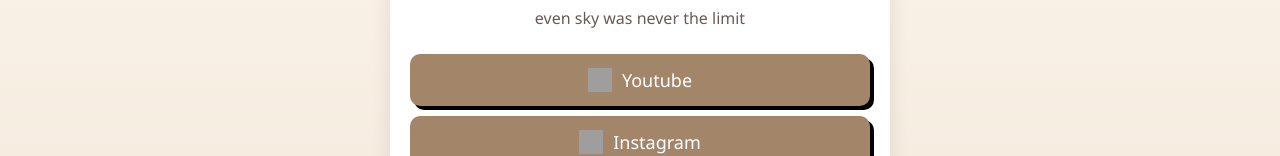
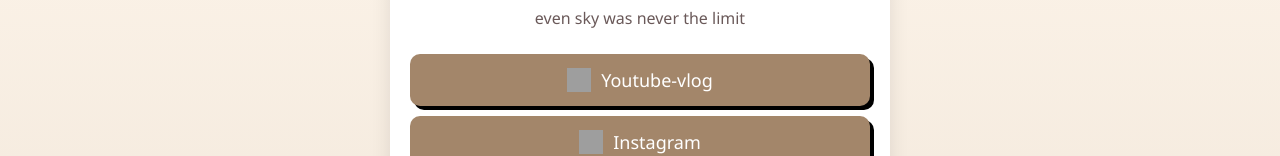
Before and after one commit to jayeshdayma003/mylinks, a plain HTML site: page index.html in a window 1280 px wide. Shown: the part 234-390 px from the top of the page. Drawn offline with Linux system fonts and the light colour scheme; grey boxes are pictures that could not be loaded.

Commit message:
Update index.html

```diff
--- a/index.html
+++ b/index.html
@@ -88,7 +88,7 @@
 
 
      <a class="link-button" href="https://youtube.com/@d4dayma?si=0v9EoZiYBkWhtY2n" target="_blank">
-        <img src="https://img.icons8.com/ios-filled/50/ffffff/youtube-play.png" alt="" class="icon">Youtube</a>
+        <img src="https://img.icons8.com/ios-filled/50/ffffff/youtube-play.png" alt="" class="icon">Youtube-vlog</a>
 
 
      <a class="link-button" href="https://www.instagram.com/pradeepp09__?igsh=MXFyMmtwb3Z4bXdodQ%3D%3D&utm_source=qr" target="_blank">
```
